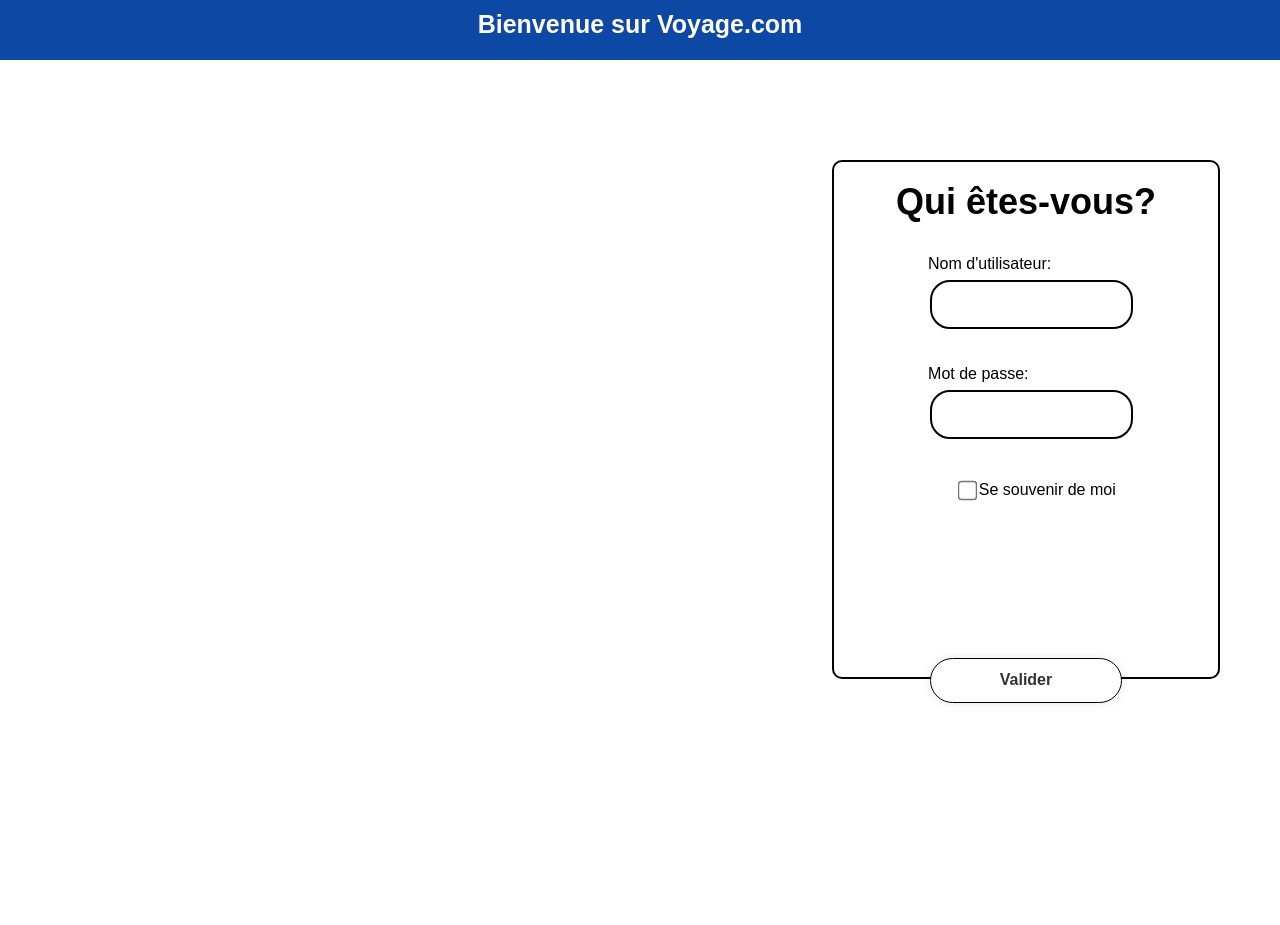
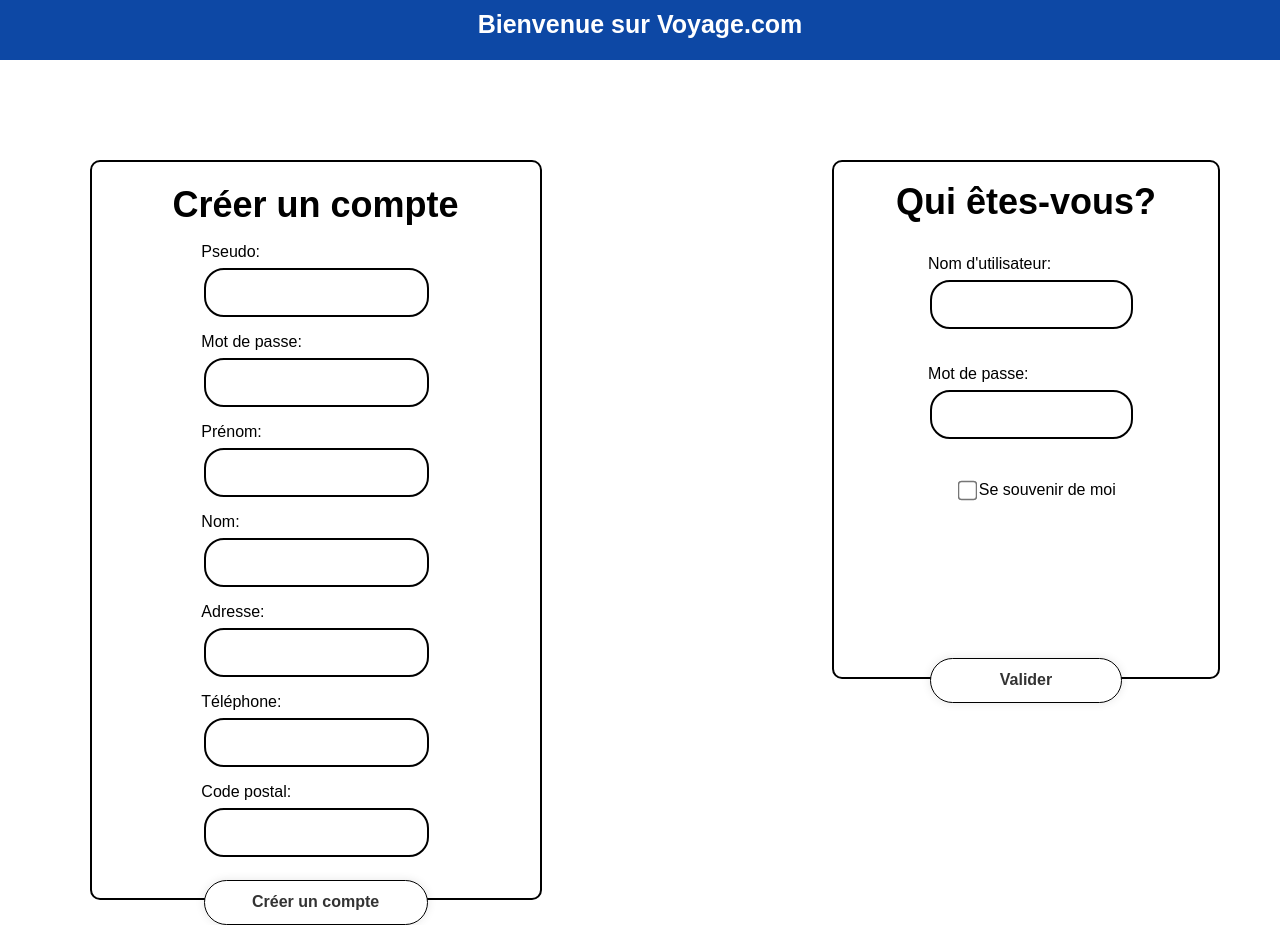
Before and after one commit to AlanFlop/site_accessibilite, a PHP site: page /login.html in a window 1280 px wide. Before the commit the page ends 703 px from the top, so only its background shows below. Run offline with PHP 8.4, Linux system fonts and the light colour scheme.

Commit message:
ajouts: -formulaire d'inscription -moncompte.html

```diff
--- a/css/login.css
+++ b/css/login.css
@@ -144,3 +144,60 @@ nav p {
   top: 60%;
   left: 33%;
 }
+
+.inscription {
+  position: absolute;
+  left: 0;
+  width: 70%;
+}
+
+.wrapper2 {
+  position: relative;
+  left: 10%;
+  display: flex;
+  flex-direction: column; /* Center children vertically */
+  align-items: center; /* Center children horizontally */
+  position: relative;
+  top: 100px;
+  border: 2px solid black;
+  backdrop-filter: blur(20px);
+  border-radius: 10px;
+  height: auto;
+  width: 50%;
+}
+
+.wrapper2 h1 {
+  padding-top: 5%;
+  padding-bottom: 7%;
+  color: #000;
+  font-size: 36px;
+  text-align: center;
+}
+.wrapper2 .input-box {
+  position: relative;
+  width: 100%;
+  height: 80px; /* Ajustez la hauteur en fonction de vos besoins */
+  margin: 10px 0;
+}
+
+.wrapper2 .btn {
+  align-items: center;
+  width: 50%;
+  height: 45px;
+  background: #fff;
+  border: 1px solid black;
+  outline: none;
+  border-radius: 40px;
+  box-shadow: 0 0 10px rgba(0, 0, 0, 0.1);
+  cursor: pointer;
+  font-size: 16px;
+  color: #333;
+  font-weight: 600;
+  position: absolute;
+  bottom: -3.7%;
+  left: 25%;
+}
+
+.wrapper2 .btn:hover {
+  background-color: #eae7e7;
+}
--- a/login.html
+++ b/login.html
@@ -11,7 +11,101 @@
     <nav class="navbar">
       <p>Bienvenue sur Voyage.com</p>
     </nav>
+    <section class="inscription">
+      <div class="wrapper2">
+        <form class="register" action="register.php" method="post">
+          <h1>Créer un compte</h1>
+          <div class="input-box">
+            <label for="username" placeholder="Nom d'utilisateur" required>
+              <p class="nom">Pseudo:</p>
+            </label>
+            <input
+              type="text"
+              id="username"
+              name="username"
+              class="input-field"
+              required
+            />
+          </div>
+          <div class="input-box">
+            <label for="password" placeholder="Mot de passe" required>
+              <p class="nom">Mot de passe:</p>
+            </label>
+            <input
+              type="password"
+              id="password"
+              name="password"
+              class="input-field"
+              required
+            />
+          </div>
+          <div class="input-box">
+            <label for="firstName" placeholder="Prénom" required>
+              <p class="nom">Prénom:</p>
+            </label>
+            <input
+              type="text"
+              id="firstName"
+              name="firstName"
+              class="input-field"
+              required
+            />
+          </div>
+          <div class="input-box">
+            <label for="lastName" placeholder="Nom de famille" required>
+              <p class="nom">Nom:</p>
+            </label>
+            <input
+              type="text"
+              id="lastName"
+              name="lastName"
+              class="input-field"
+              required
+            />
+          </div>
+          <div class="input-box">
+            <label for="address" placeholder="Adresse" required>
+              <p class="nom">Adresse:</p>
+            </label>
+            <input
+              type="text"
+              id="address"
+              name="address"
+              class="input-field"
+              required
+            />
+          </div>
+          <div class="input-box">
+            <label for="phoneNumber" placeholder="Numéro de téléphone" required>
+              <p class="nom">Téléphone:</p>
+            </label>
+            <input
+              type="text"
+              id="phoneNumber"
+              name="phoneNumber"
+              class="input-field"
+              required
+            />
+          </div>
+          <div class="input-box">
+            <label for="postalCode" placeholder="Code postal" required>
+              <p class="nom">Code postal:</p>
+            </label>
+            <input
+              type="text"
+              id="postalCode"
+              name="postalCode"
+              class="input-field"
+              required
+            />
+          </div>
+          <button type="submit" class="btn">Créer un compte</button>
+        </form>
+      </div>
+    </section>
 
+
+    <aside>
     <div class="wrapper">
       <form class="register" action="login.php" method="post">
         <h1>Qui êtes-vous?</h1>
@@ -49,5 +143,6 @@
         </div>
       </form>
     </div>
+  </aside>
   </body>
 </html>
```
Also changed, not shown: moncompte.html (added, +9 -0 lines), reservation.html (deleted, +0 -97 lines).
